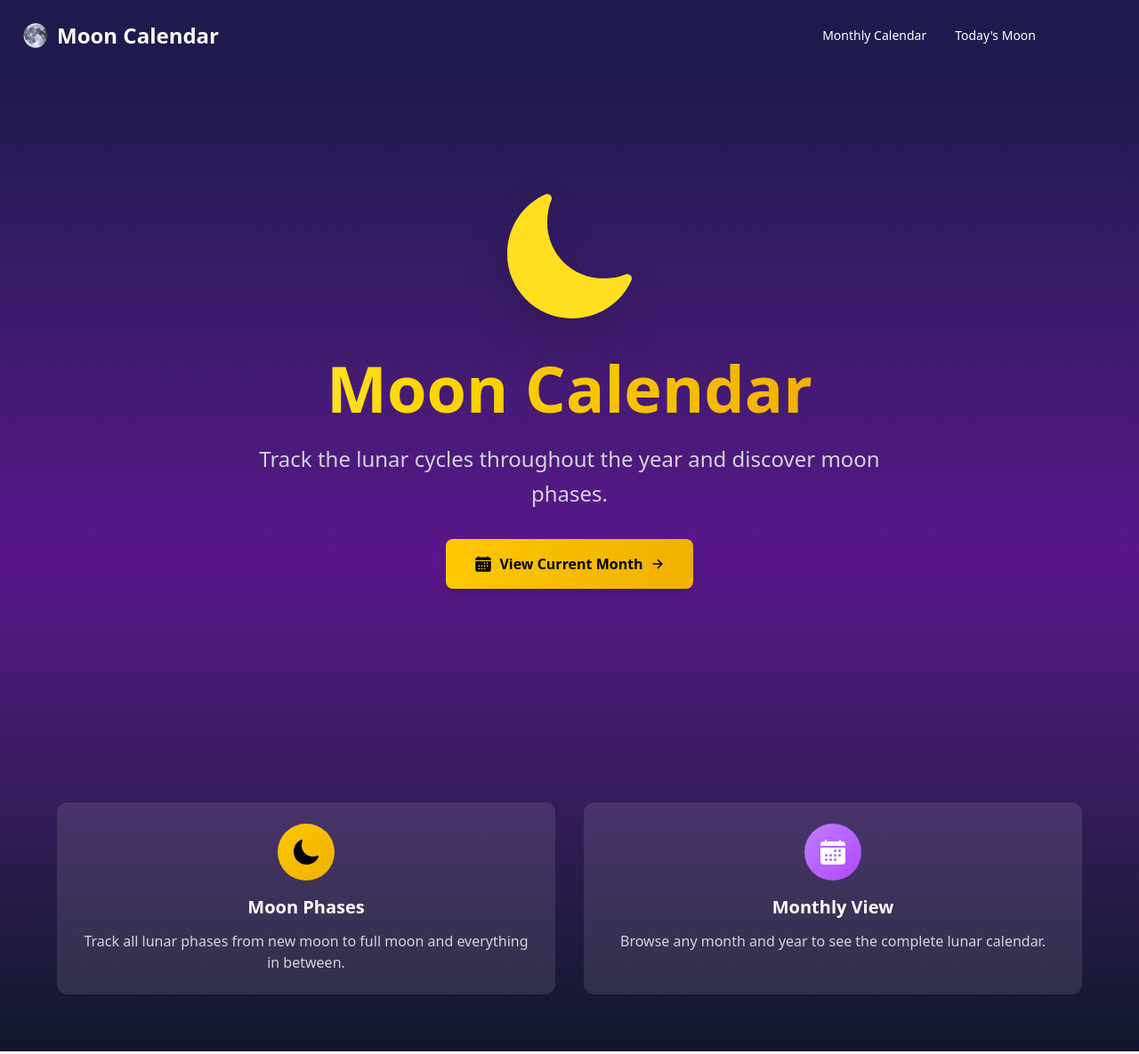
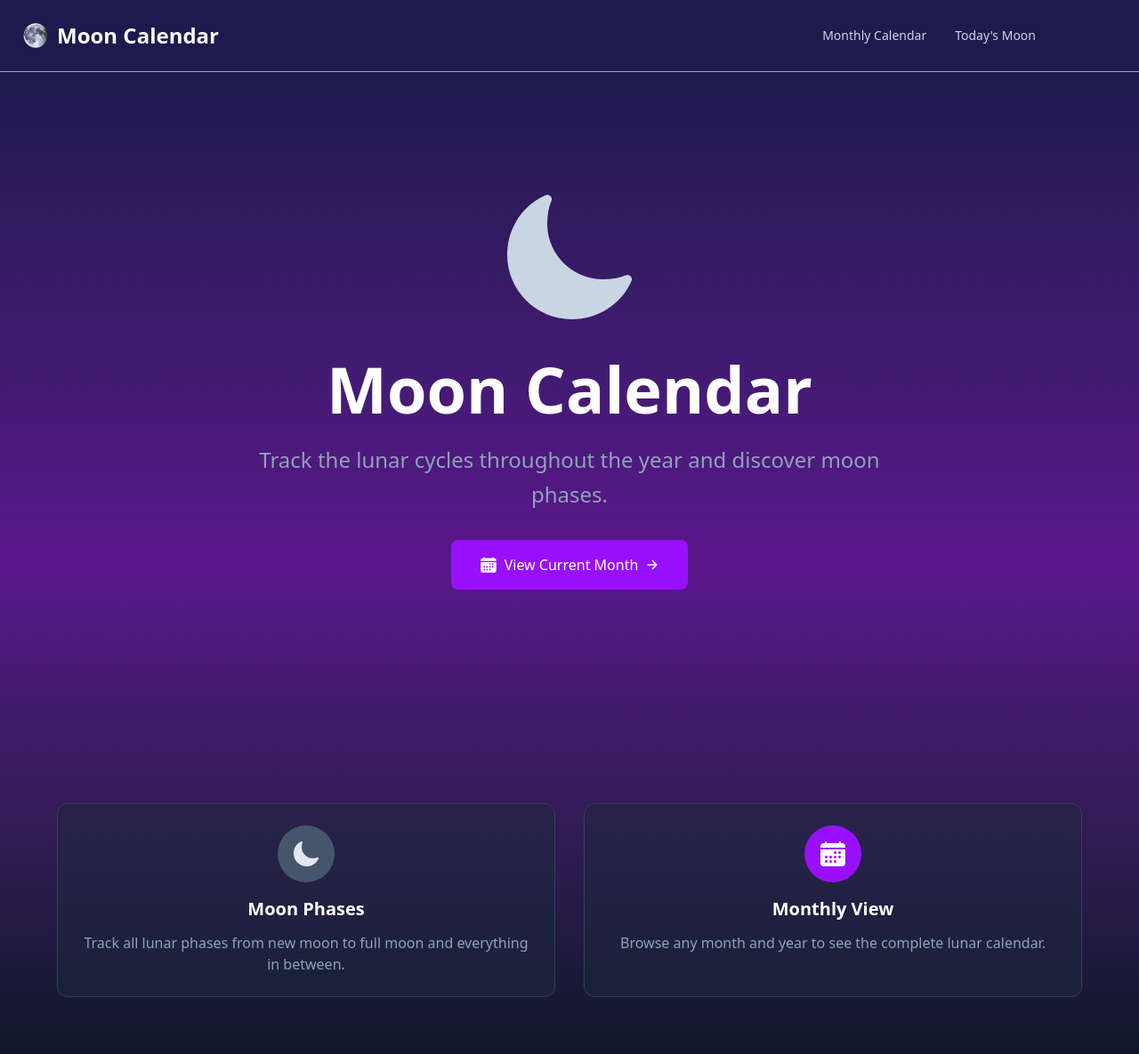
Before and after one commit to tylerjtrinh/moon-phase-calendar, a React (Vite) app: page / in a window 1280 px wide. Shown: the whole page at 89% size. Built offline with nearby package versions, Linux system fonts and the light colour scheme.

Commit message:
update style

```diff
--- a/src/components/Hero.jsx
+++ b/src/components/Hero.jsx
@@ -23,16 +23,14 @@ const Hero = ({
           {/* Main Hero Content */}
           <div className="mb-12">
             <div className="flex justify-center mb-8">
-              <IoMoon className="w-24 h-24 sm:w-32 sm:h-32 lg:w-40 lg:h-40 text-yellow-300 drop-shadow-2xl" />
+              <IoMoon className="w-24 h-24 sm:w-32 sm:h-32 lg:w-40 lg:h-40 text-slate-300" />
             </div>
 
             <h1 className="text-4xl sm:text-6xl lg:text-7xl font-bold text-white mb-6">
-              <span className="bg-gradient-to-r from-yellow-300 to-yellow-500 bg-clip-text text-transparent">
-                {title}
-              </span>
+              {title}
             </h1>
 
-            <p className="text-xl sm:text-2xl text-gray-300 mb-8 max-w-3xl mx-auto leading-relaxed">
+            <p className="text-xl sm:text-2xl text-slate-400 mb-8 max-w-3xl mx-auto leading-relaxed">
               {subtitle}
             </p>
 
@@ -41,11 +39,11 @@ const Hero = ({
               <div className="flex justify-center items-center">
                 <Link
                   to={linkTo}
-                  className="group bg-gradient-to-r from-yellow-400 to-yellow-500 hover:from-yellow-500 hover:to-yellow-600 text-black font-semibold px-8 py-4 rounded-lg transition-all duration-300 transform hover:scale-105 shadow-lg hover:shadow-xl flex items-center space-x-2"
+                  className="bg-purple-600 hover:bg-purple-700 text-white font-medium px-8 py-4 rounded-lg transition-colors duration-200 flex items-center space-x-2"
                 >
                   <IoCalendar className="w-5 h-5" />
                   <span>{ctaText}</span>
-                  <IoArrowForward className="w-4 h-4 group-hover:translate-x-1 transition-transform" />
+                  <IoArrowForward className="w-4 h-4" />
                 </Link>
               </div>
             )}
--- a/src/components/HomeCards.jsx
+++ b/src/components/HomeCards.jsx
@@ -6,22 +6,22 @@ const HomeCards = () => {
       <div className="max-w-6xl mx-auto">
         <div className="grid md:grid-cols-2 gap-8">
 
-          <div className="text-center p-6 bg-white/10 rounded-xl">
-            <div className="w-16 h-16 bg-gradient-to-br from-yellow-400 to-yellow-500 rounded-full flex items-center justify-center mx-auto mb-4">
-              <IoMoon className="w-8 h-8 text-black" />
+          <div className="text-center p-6 bg-slate-800/50 rounded-xl border border-slate-700">
+            <div className="w-16 h-16 bg-slate-600 rounded-full flex items-center justify-center mx-auto mb-4">
+              <IoMoon className="w-8 h-8 text-slate-200" />
             </div>
             <h3 className="text-xl font-semibold text-white mb-3">Moon Phases</h3>
-            <p className="text-gray-300">
+            <p className="text-slate-400">
               Track all lunar phases from new moon to full moon and everything in between.
             </p>
           </div>
 
-          <div className="text-center p-6 bg-white/10 rounded-xl">
-            <div className="w-16 h-16 bg-gradient-to-br from-purple-400 to-purple-500 rounded-full flex items-center justify-center mx-auto mb-4">
+          <div className="text-center p-6 bg-slate-800/50 rounded-xl border border-slate-700">
+            <div className="w-16 h-16 bg-purple-600 rounded-full flex items-center justify-center mx-auto mb-4">
               <IoCalendar className="w-8 h-8 text-white" />
             </div>
             <h3 className="text-xl font-semibold text-white mb-3">Monthly View</h3>
-            <p className="text-gray-300">
+            <p className="text-slate-400">
               Browse any month and year to see the complete lunar calendar.
             </p>
           </div>
--- a/src/components/MoonListings.jsx
+++ b/src/components/MoonListings.jsx
@@ -134,13 +134,10 @@ const MoonListings = ({ year, month, monthName }) => {
                           </>
                         ) : moonData[day] ? (
                           <>
-                            <div className="flex-1 text-base sm:text-3x1 md:text-4xl lg:text-5xl xl:text-6xl 2xl:text-7xl flex items-center justify-center">
+                            <div className="flex-1 text-xs sm:text-2xl md:text-4xl lg:text-5xl xl:text-6xl 2xl:text-7xl flex items-center justify-center">
                               {moonData[day].emoji}</div>
                             <div className="text-gray-300 mt-1 text-center text-xs leading-tight px-1 hidden lg:block flex-shrink-0">
                               {moonData[day].phaseName}
-                            </div>
-                            <div className="text-yellow-300 text-xs flex-shrink-0 hidden lg:block">
-                              {Math.round(moonData[day].illumination)}%
                             </div>
                           </>
                         ) : (
--- a/src/components/Navbar.jsx
+++ b/src/components/Navbar.jsx
@@ -11,11 +11,11 @@ const Navbar = () => {
 
   const linkClass = ({ isActive }) =>
     isActive
-      ? 'text-black bg-yellow-400 hover:bg-white hover:text-black rounded-md px-2 sm:px-3 py-2 text-xs sm:text-sm font-medium'
-      : 'text-white hover:bg-white hover:text-black rounded-md px-2 sm:px-3 py-2 text-xs sm:text-sm font-medium';
+      ? 'text-white bg-purple-600 hover:bg-purple-700 rounded-md px-2 sm:px-3 py-2 text-xs sm:text-sm font-medium'
+      : 'text-slate-300 hover:bg-slate-700 hover:text-white rounded-md px-2 sm:px-3 py-2 text-xs sm:text-sm font-medium';
 
   return (
-    <nav className="bg-indigo-950">
+    <nav className="bg-indigo-950 border-b border-slate-400">
       <div className="px-2 sm:px-4 lg:px-6">
         <div className="flex h-16 sm:h-20 items-center">
           {/* Logo/Title */}
--- a/src/pages/MoonCalendarPage.jsx
+++ b/src/pages/MoonCalendarPage.jsx
@@ -58,14 +58,14 @@ const MoonCalendarPage = () => {
       <div className="relative py-20 px-4 sm:px-6 lg:px-8">
         <div className="max-w-6xl mx-auto text-center">
           <h1 className="text-3xl sm:text-4xl lg:text-5xl xl:text-6xl font-bold text-white mb-4">
-            <span className="text-yellow-300">{monthName} {year}</span>
+            <span className="text-white">{monthName} {year}</span>
             <span className="block sm:inline"> Moon Calendar</span>
           </h1>
           <p className="text-xl sm:text-2xl text-gray-300 mb-8">
             Track the lunar cycles for {monthName} {year}
           </p>
           <div className="flex justify-center">
-            <IoMoon className="w-20 h-20 sm:w-24 sm:h-24 lg:w-32 lg:h-32 text-yellow-300 drop-shadow-2xl" />
+            <IoMoon className="w-20 h-20 sm:w-24 sm:h-24 lg:w-32 lg:h-32 text-slate-300 drop-shadow-2xl" />
           </div>
         </div>
       </div>
@@ -76,7 +76,7 @@ const MoonCalendarPage = () => {
           <div className="flex justify-between items-center bg-white/10 backdrop-blur-sm rounded-xl p-4">
             <Link
               to={`/calendar/${prevMonth.year}/${prevMonth.month}`}
-              className="flex items-center space-x-2 text-white hover:text-yellow-300 transition-colors duration-200"
+              className="flex items-center space-x-2 text-slate-300 hover:text-white transition-colors duration-200"
             >
               <IoChevronBack className="w-5 h-5" />
               <span className="hidden sm:inline">
@@ -93,7 +93,7 @@ const MoonCalendarPage = () => {
 
             <Link
               to={`/calendar/${nextMonth.year}/${nextMonth.month}`}
-              className="flex items-center space-x-2 text-white hover:text-yellow-300 transition-colors duration-200"
+              className="flex items-center space-x-2 text-slate-300 hover:text-white transition-colors duration-200"
             >
               <span className="hidden sm:inline">
                 {monthNames[nextMonth.month - 1]} {nextMonth.year}
--- a/src/pages/NotFoundPage.jsx
+++ b/src/pages/NotFoundPage.jsx
@@ -1,6 +1,6 @@
 import { Link } from 'react-router-dom'
 import { FaExclamationTriangle } from 'react-icons/fa'
-"min-h-screen bg-gradient-to-b from-indigo-950 via-purple-900 to-slate-900"
+
 const NotFound = () => {
   return (
     <section className="min-h-screen bg-gradient-to-b from-indigo-950 via-purple-900 to-slate-900">
--- a/src/utils/moonApi.js
+++ b/src/utils/moonApi.js
@@ -83,7 +83,7 @@ export const getAstronomyData = async (year, month, day, timezone) => {
         moon_distance: data.moon_distance,
         moon_altitude: data.moon_altitude,
         moon_azimuth: data.moon_azimuth,
-        moon_illumination_percentage: data.moon_illumination_percentage,
+        moon_illumination_percentage: Math.abs(Number(data.moon_illumination_percentage)),
         moon_angle: data.moon_angle,
         timezone: timezone, // Use the input timezone
         date: data.date
--- a/src/utils/sunCalc.js
+++ b/src/utils/sunCalc.js
@@ -20,7 +20,7 @@ export const getMoonPhaseDataLocal = (year, month, day) => {
   const moonIllumination = SunCalc.getMoonIllumination(date);
 
   // Convert SunCalc phase (0-1) to percentage
-  const illuminationPercentage = Math.round(moonIllumination.fraction * 100);
+  const illuminationPercentage = moonIllumination.fraction * 100;
 
   // Determine phase based on phase value (0-1) using values from phaseConstants.js
   const phase = moonIllumination.phase;
```
Also changed, not shown: src/pages/MoonDescPage.jsx (+22 -8 lines).
